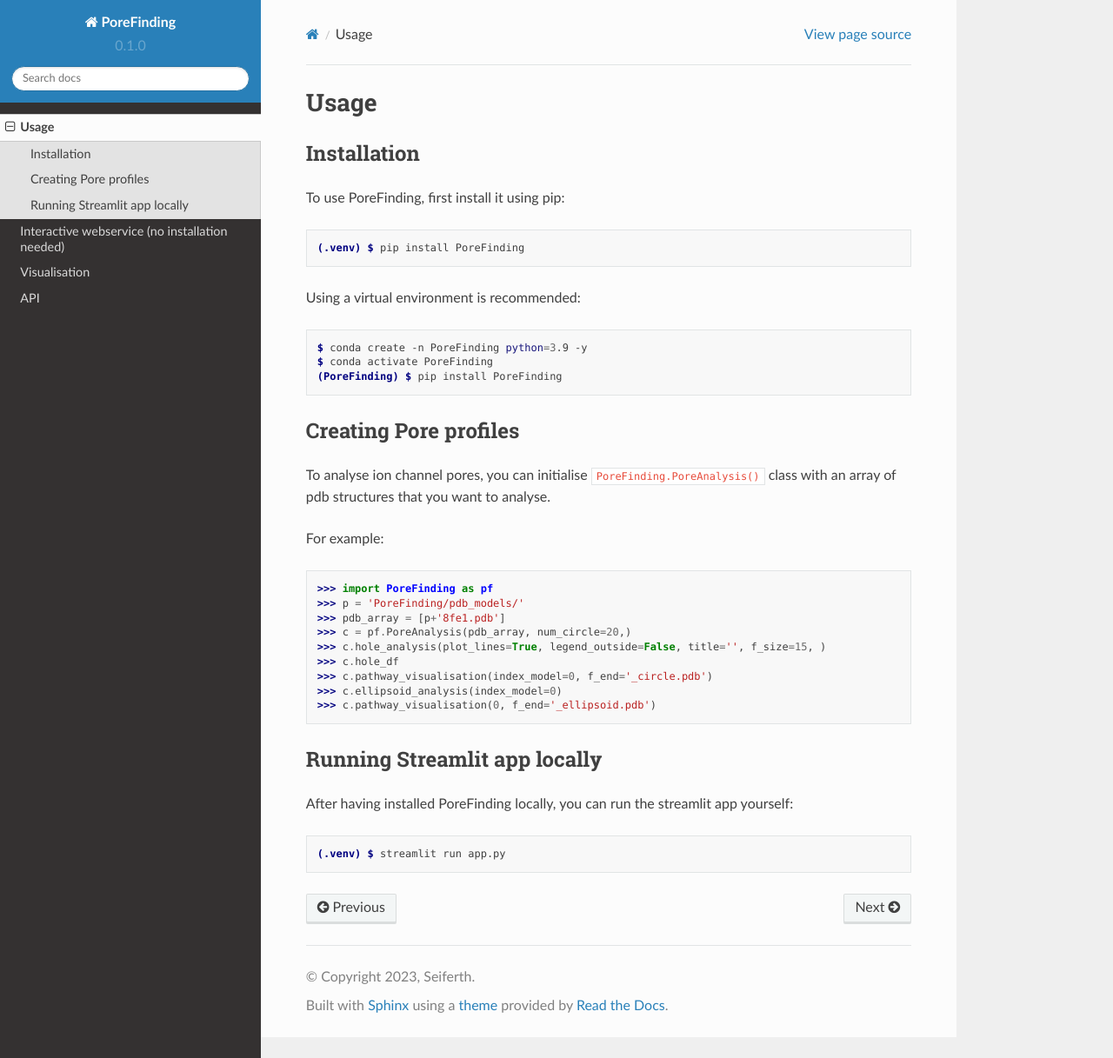
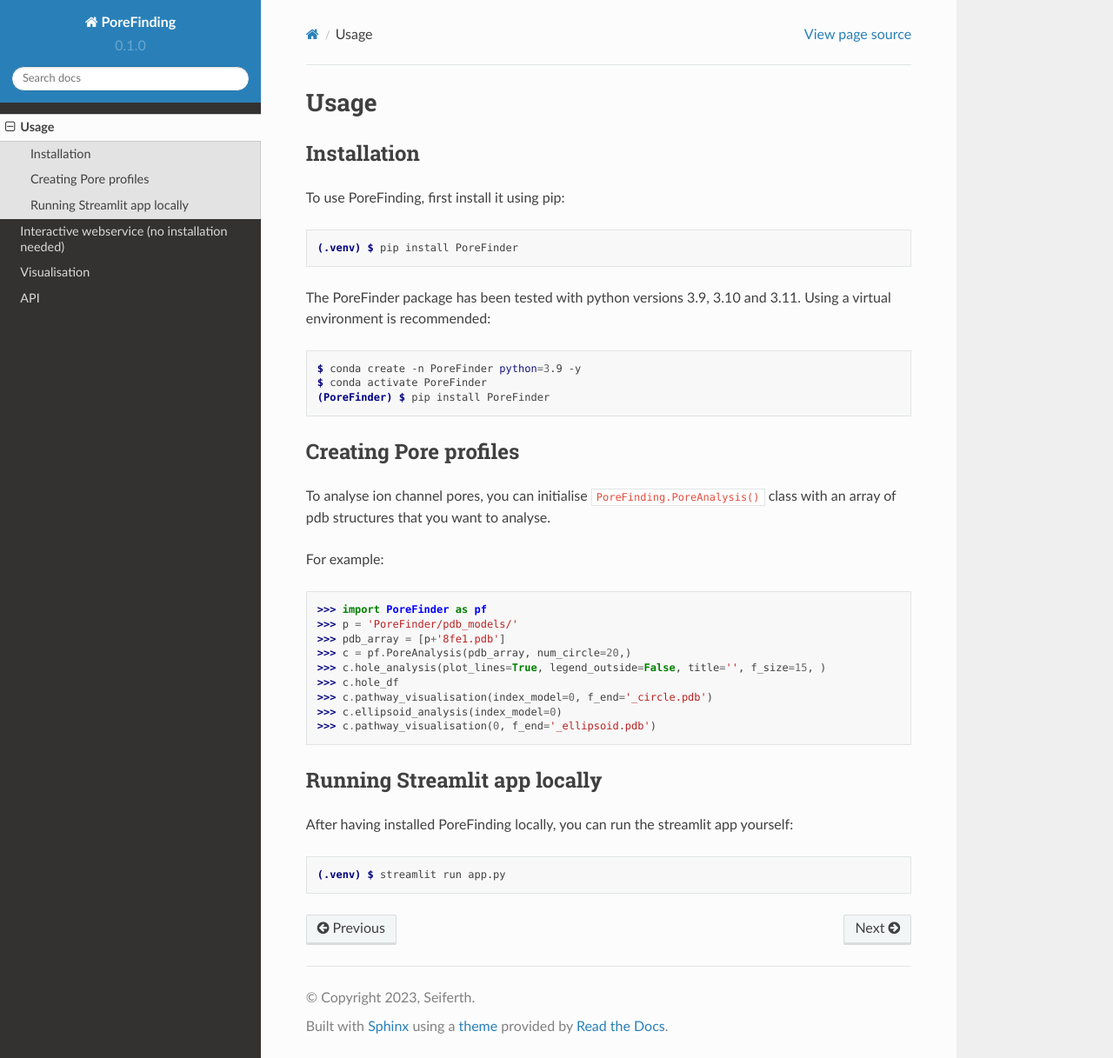
Before and after one commit to DSeiferth/PoreAnalyser, a Sphinx documentation site: the page built from docs/source/usage.rst, in a window 1280 px wide and 1217 px high. Shown: the whole window at 87% size. Built offline with Sphinx 7.4.7 and the Read the Docs theme 2.0.0, drawn with Linux system fonts in a browser that asks for light colours.

Commit message:
update installation description in docs

```diff
--- a/docs/source/usage.rst
+++ b/docs/source/usage.rst
@@ -10,15 +10,16 @@
 
 .. code-block:: console
 
-   (.venv) $ pip install PoreFinding
+   (.venv) $ pip install PoreFinder
 
+The PoreFinder package has been tested with python versions 3.9, 3.10 and 3.11.
 Using a virtual environment is recommended:
 
 .. code-block:: console
 
-   $ conda create -n PoreFinding python=3.9 -y
-   $ conda activate PoreFinding
-   (PoreFinding) $ pip install PoreFinding
+   $ conda create -n PoreFinder python=3.9 -y
+   $ conda activate PoreFinder
+   (PoreFinder) $ pip install PoreFinder
 
 Creating Pore profiles
 ----------------
@@ -29,8 +30,8 @@
 
 For example:
 
->>> import PoreFinding as pf
->>> p = 'PoreFinding/pdb_models/'
+>>> import PoreFinder as pf
+>>> p = 'PoreFinder/pdb_models/'
 >>> pdb_array = [p+'8fe1.pdb']
 >>> c = pf.PoreAnalysis(pdb_array, num_circle=20,)
 >>> c.hole_analysis(plot_lines=True, legend_outside=False, title='', f_size=15, )
```
